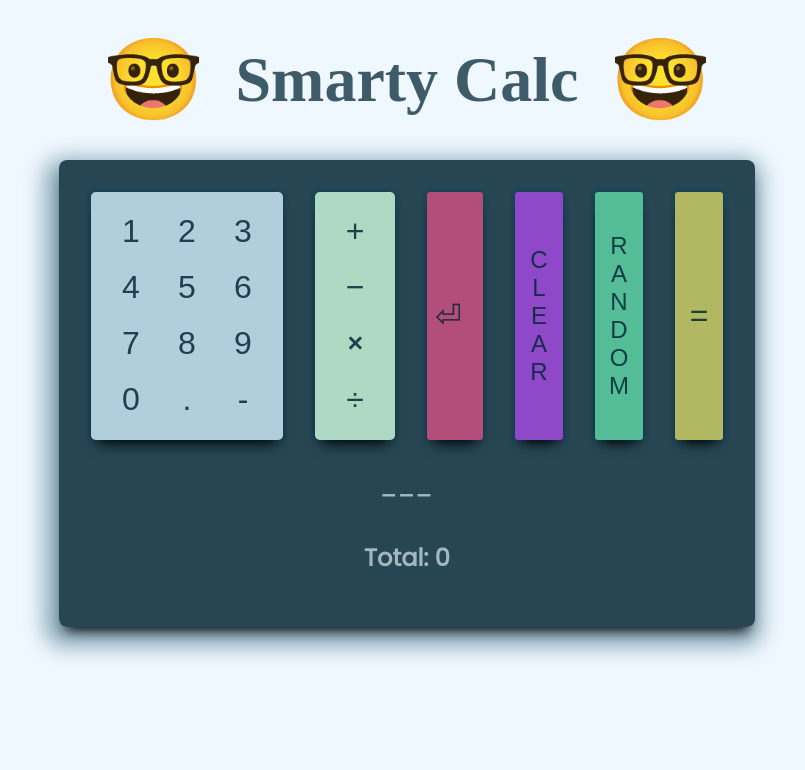
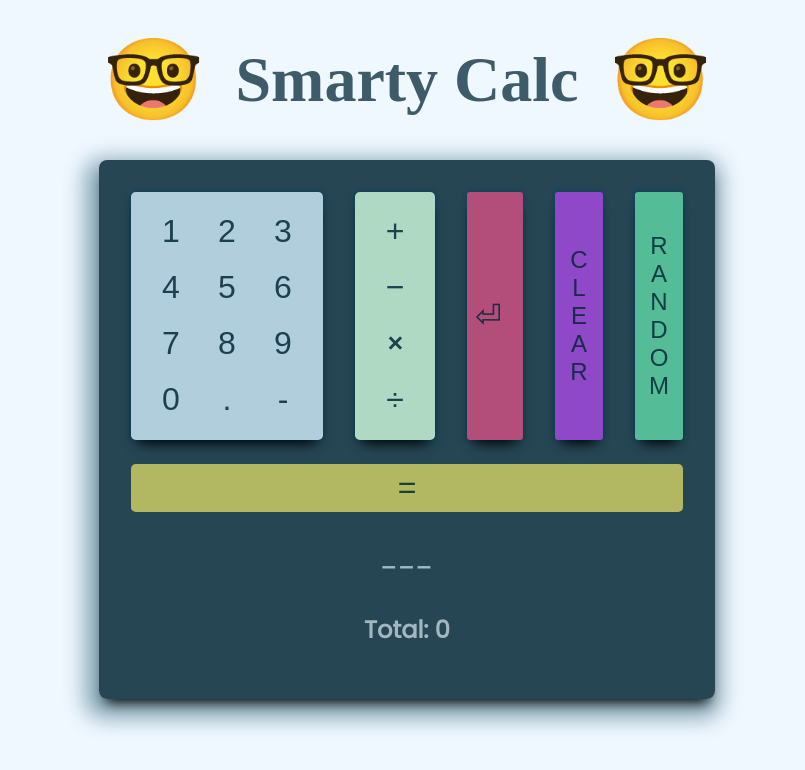
Before and after one commit to NadyaCodes/smarty-calc, a React (Create React App) app: page / in a window 1280 px wide. Shown: the top 770 px of the page, without its empty margins (233-1038 px from the left). Built offline with nearby package versions, Linux system fonts and the light colour scheme; a web font is replaced by a local one.

Commit message:
move equals button

```diff
--- a/src/App.css
+++ b/src/App.css
@@ -140,6 +140,9 @@ button:active {
 
 .equals {
   background-color: rgba(248, 240, 105, 0.67);
+  margin-top: 1.5rem;
+  width: 100%;
+  border-radius: .3rem;
 }
 
 
--- a/src/NumberContainer.jsx
+++ b/src/NumberContainer.jsx
@@ -105,13 +105,10 @@ export default function NumberContainer() {
           <div>O</div>
           <div>M</div>
         </button>
-        <button
-          onClick={() => calc(equation, setTotal)}
-          className="vertical equals"
-        >
-          =
-        </button>
       </div>
+      <button onClick={() => calc(equation, setTotal)} className="equals">
+        =
+      </button>
       <div className="equation">{equationDisplay}</div>
       <h2>Total: {total}</h2>
     </div>
```
